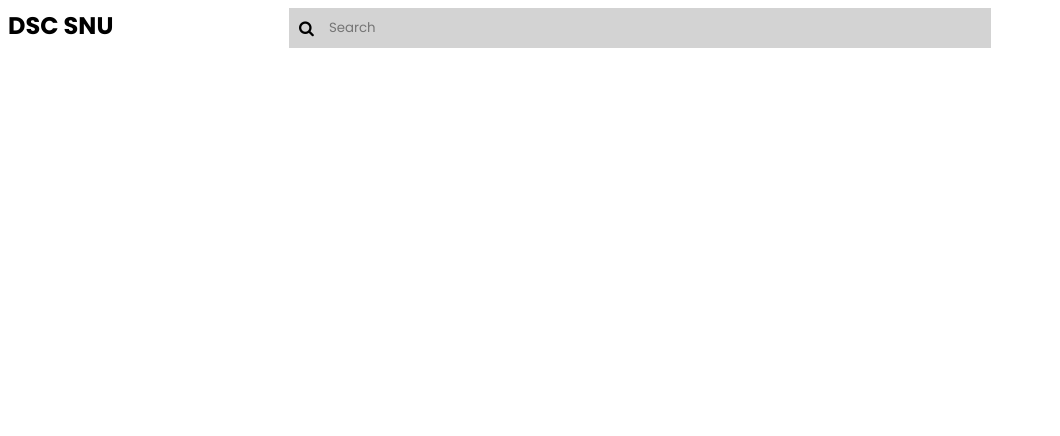
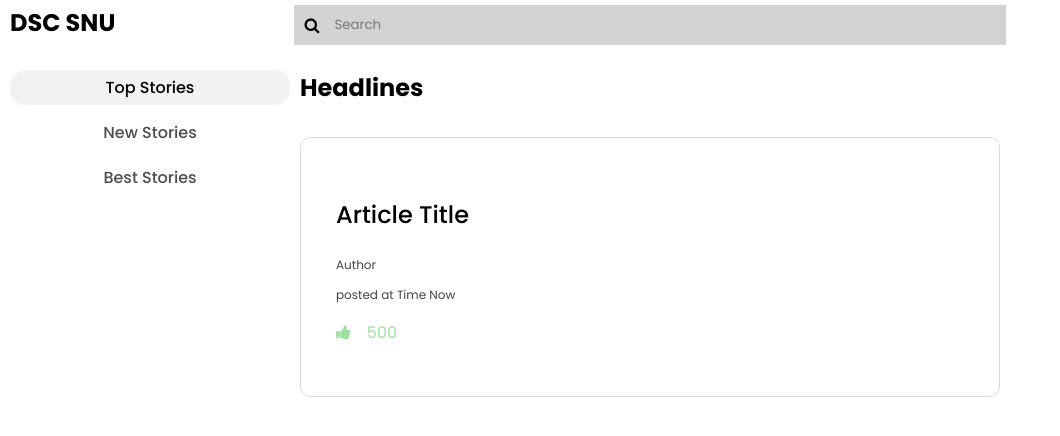
Before and after one commit to aKn1ghtOut/WebDevWorkshop2020, a plain HTML site: page index.html in a window 1280 px wide. Shown: the whole page, without its empty margins (0-1060 px from the left). Drawn offline with Linux system fonts and the light colour scheme.

Commit message:
Session 4

```diff
--- a/index.html
+++ b/index.html
@@ -22,14 +22,27 @@
             </div>
             <div id="empty"></div>
         </div>
-        <script type="application/javascript">
-            console.log("Hello World");
-
-            let variable1 = "Hello World";
-            console.log(variable1);
-            let variable2 = 5;
-            console.log(variable2);
-            console.log()
-        </script>
+        <div id="content">
+            <aside>
+                <a class="menuLink top selected" href="#" onclick="clicker('Top Stories')">Top Stories</a>
+                <a class="menuLink new" href="#" onclick="clicker('New Stories')">New Stories</a>
+                <a class="menuLink best" href="#" onclick="clicker('Best Stories')">Best Stories</a>
+            </aside>
+            <div id="newsList">
+                <h2>Headlines</h2>
+                <div id="topStoriesContainer">
+                    <a class="news-item" href="https://google.com" target="blank" data-title="Article Title">
+                        <h3 class="news-title">Article Title</h3>
+                        <p class="news-byline">Author</p>
+                        <p class="news-time">Time Now</p>
+                        <p class="news-score">
+                            <i class="fa fa-thumbs-up"></i>500
+                        </p>
+                    </a>
+                </div>
+            </div>
+            <div id="weatherBar"></div>
+        </div>
+        <script src="script.js" type="application/javascript"></script>
     </body>
 </html>
--- a/script.js
+++ b/script.js
@@ -0,0 +1,4 @@
+function clicker(headingText) {
+    let heading = document.querySelector('#newsList > h2');
+    heading.innerText = headingText;
+}
--- a/style.css
+++ b/style.css
@@ -1,12 +1,22 @@
 *
 {
     font-family: 'Poppins';
+}
+
+body
+{
+    padding: 0;
+    margin: 0;
 }
 
 #header {
     background-color: white;
     display: flex;
     justify-content: space-between;
+    width: 100%;
+    position: sticky;
+    top: 0;
+    padding: 5px 10px;
 }
 
 #header h2 {
@@ -48,3 +58,79 @@
     left: 10px;
     transform: translateY(-50%);
 }
+
+#content {
+display: flex;
+}
+
+#content aside {
+flex: 2;
+padding: 10px;
+}
+
+#content aside a {
+display: block;
+padding: 5px 10px;
+text-decoration: none;
+margin: 10px 0;
+border-radius: 15px;
+font-weight: 500;
+text-align: center;
+color: rgba(0, 0, 0, 0.7);
+}
+
+#content aside a:hover,
+#content aside a.selected {
+color: black;
+background-color: rgba(0, 0, 0, 0.05);
+}
+
+#content #newsList {
+flex: 5;
+}
+
+#content #newsList #topStoriesContainer .news-item {
+text-decoration: none;
+display: block;
+border: 1px solid rgba(0, 0, 0, 0.14);
+border-radius: 10px;
+margin: 2rem 0;
+padding: 5%;
+transition: all 0.6s;
+color: black;
+}
+
+#content #newsList #topStoriesContainer .news-item:hover {
+box-shadow: 0 0 7px 2px rgba(0, 0, 0, 0.25);
+}
+
+#content #newsList #topStoriesContainer .news-item .news-title {
+font-size: 1.5rem;
+font-weight: 500;
+}
+
+#content #newsList #topStoriesContainer .news-item .news-byline {
+font-size: 0.75rem;
+color: #444;
+}
+
+#content #newsList #topStoriesContainer .news-item .news-time {
+font-size: 0.75rem;
+color: #444;
+}
+
+#content #newsList #topStoriesContainer .news-item .news-time::before {
+content: 'posted at ';
+}
+
+#content #newsList #topStoriesContainer .news-item .news-score {
+color: rgba(10, 180, 13, 0.4);
+}
+
+#content #newsList #topStoriesContainer .news-item .news-score i {
+margin-right: 1rem;
+}
+
+#content #weatherBar {
+flex: 2;
+}
```
